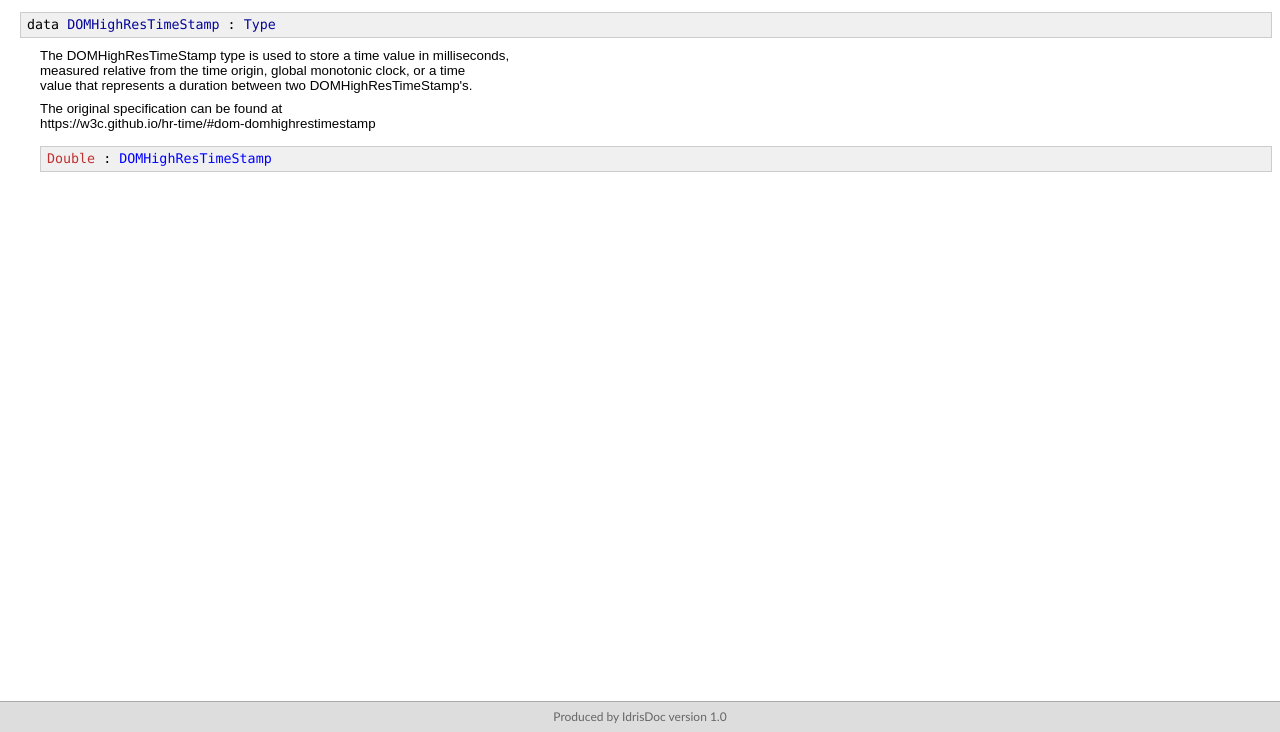
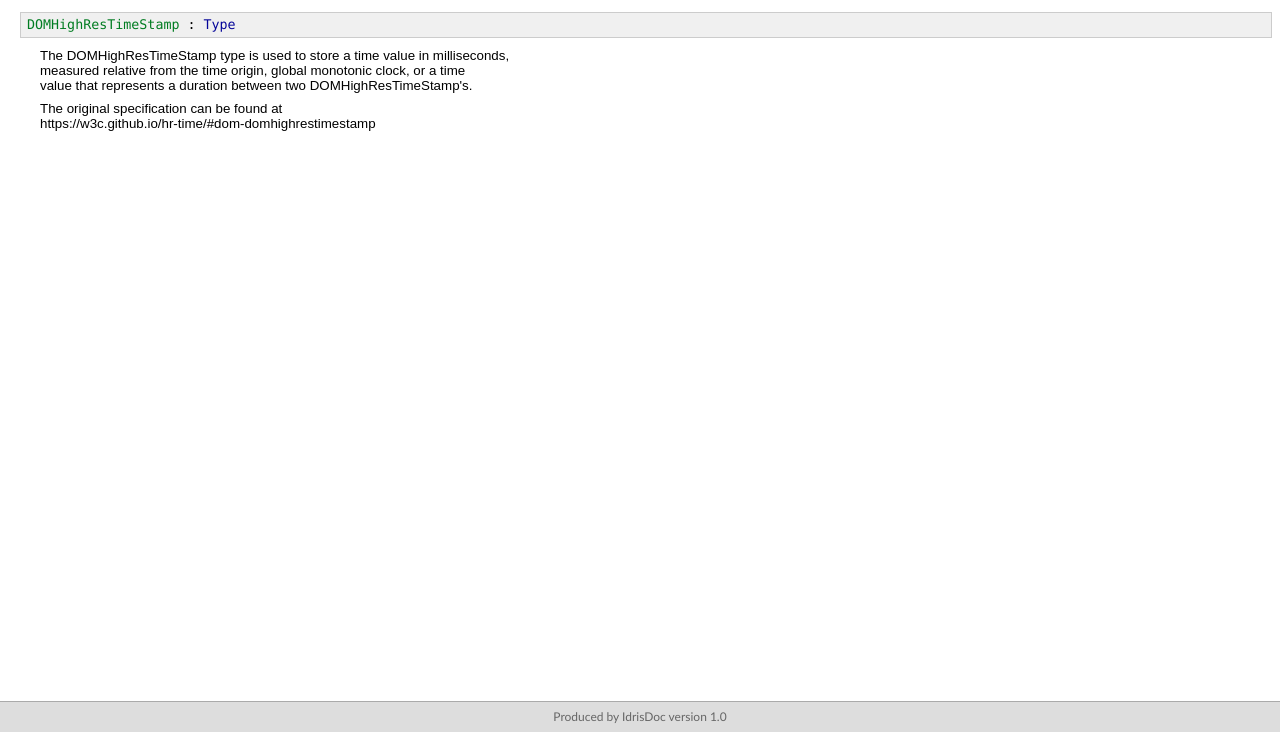
Before and after one commit to blau-io/idris-hr-time, a plain HTML site: page docs/docs/API.Web.Time.HighResolution.html in a window 1280 px wide. Shown: the part 68-800 px from the top of the page. Drawn offline with Linux system fonts and the light colour scheme.

Commit message:
Use proper type alias

```diff
--- a/docs/docs/API.Web.Time.HighResolution.html
+++ b/docs/docs/API.Web.Time.HighResolution.html
@@ -1,7 +1,7 @@
 <!DOCTYPE HTML>
-<html><head><title>IdrisDoc: API.Web.Time.HighResolution</title><link type="text/css" rel="stylesheet" href="../styles.css"></head><body class="namespace"><div class="wrapper"><header><strong>IdrisDoc</strong>: API.Web.Time.HighResolution<nav><a href="../index.html">Index</a></nav></header><div class="container"><h1>API.Web.Time.HighResolution</h1><dl class="decls"><dt id="API.Web.Time.HighResolution.DOMHighResTimeStamp"><span class="word">data&nbsp;</span><span class="name type" title="API.Web.Time.HighResolution.DOMHighResTimeStamp">DOMHighResTimeStamp</span><span class="word">&nbsp;:&nbsp;</span><span class="signature"><span class="type" title="Type">Type</span></span></dt><dd><p>The DOMHighResTimeStamp type is used to store a time value in milliseconds,<br />
+<html><head><title>IdrisDoc: API.Web.Time.HighResolution</title><link type="text/css" rel="stylesheet" href="../styles.css"></head><body class="namespace"><div class="wrapper"><header><strong>IdrisDoc</strong>: API.Web.Time.HighResolution<nav><a href="../index.html">Index</a></nav></header><div class="container"><h1>API.Web.Time.HighResolution</h1><dl class="decls"><dt id="API.Web.Time.HighResolution.DOMHighResTimeStamp"><span class="name function" title="API.Web.Time.HighResolution.DOMHighResTimeStamp">DOMHighResTimeStamp</span><span class="word">&nbsp;:&nbsp;</span><span class="signature"><span class="type" title="Type">Type</span></span></dt><dd><p>The DOMHighResTimeStamp type is used to store a time value in milliseconds,<br />
 measured relative from the time origin, global monotonic clock, or a time<br />
 value that represents a duration between two DOMHighResTimeStamp's.</p>
 <p>The original specification can be found at<br />
 <a href="https://w3c.github.io/hr-time/#dom-domhighrestimestamp">https://w3c.github.io/hr-time/#dom-domhighrestimestamp</a></p>
-<dl class="decls"><dt id="API.Web.Time.HighResolution.Double"><span class="name constructor" title="API.Web.Time.HighResolution.Double">Double</span><span class="word">&nbsp;:&nbsp;</span><span class="signature"><a class="type" title="API.Web.Time.HighResolution.DOMHighResTimeStamp" href="API.Web.Time.HighResolution.html#API.Web.Time.HighResolution.DOMHighResTimeStamp">DOMHighResTimeStamp</a></span></dt><dd></dd></dl></dd></dl></div></div><footer>Produced by IdrisDoc version 1.0</footer></body></html>
+</dd></dl></div></div><footer>Produced by IdrisDoc version 1.0</footer></body></html>
```
Also changed, not shown: 1 other file.
